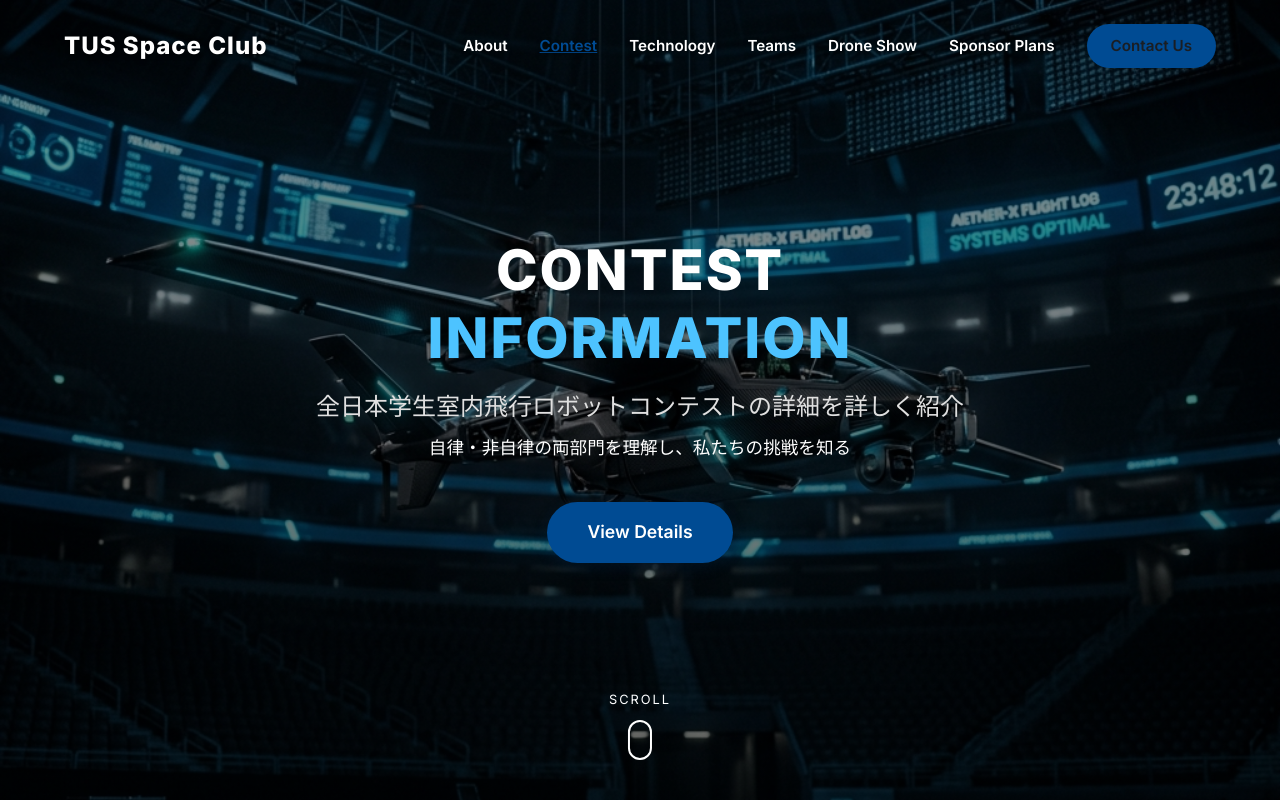
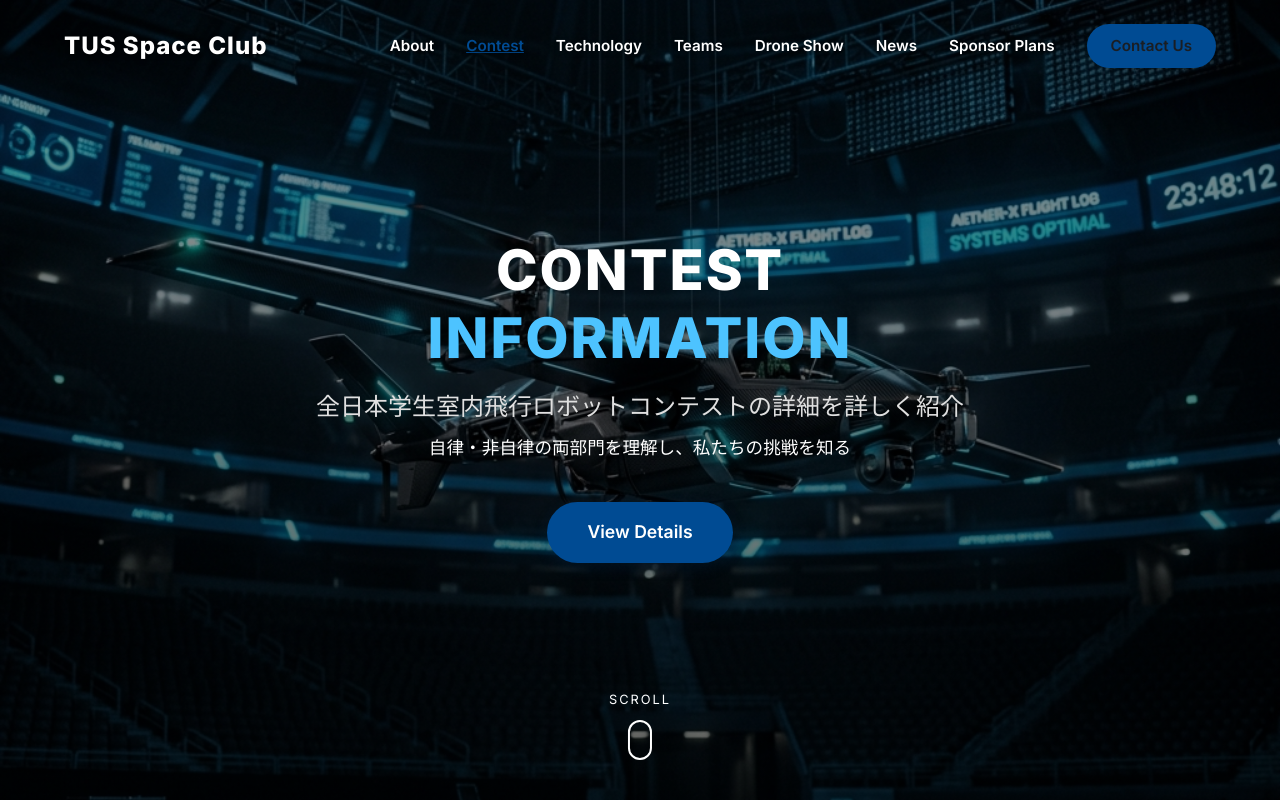
Before and after one commit to TUS-SpaceClub/spaceclub_homepage, a plain HTML site: page contest.html in a window 1280 px wide. Shown: the top 801 px of the page. Drawn offline with Linux system fonts and the light colour scheme.

Commit message:
Update navigation links to point to news.html

```diff
--- a/contest.html
+++ b/contest.html
@@ -20,6 +20,7 @@
                 <li><a href="index.html#technology">Technology</a></li>
                 <li><a href="teams.html">Teams</a></li>
                 <li><a href="drone-show.html">Drone Show</a></li>
+                <li><a href="news.html">News</a></li>
                 <li><a href="index.html#sponsorship">Sponsor Plans</a></li>
                 <li><a href="index.html#contact" class="btn-primary-small">Contact Us</a></li>
             </ul>
@@ -156,6 +157,7 @@
             <li><a href="index.html#technology">Technology</a></li>
             <li><a href="teams.html">Teams</a></li>
             <li><a href="drone-show.html">Drone Show</a></li>
+                <li><a href="news.html">News</a></li>
             <li><a href="index.html#sponsorship">Sponsor Plans</a></li>
             <li><a href="index.html#contact">Contact Us</a></li>
         </ul>
```
Also changed, not shown: index.html (+2 -0 lines), teams.html (+1 -0 lines).
